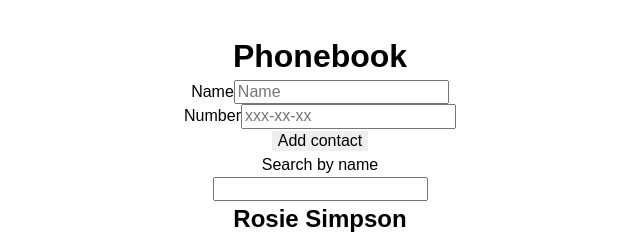
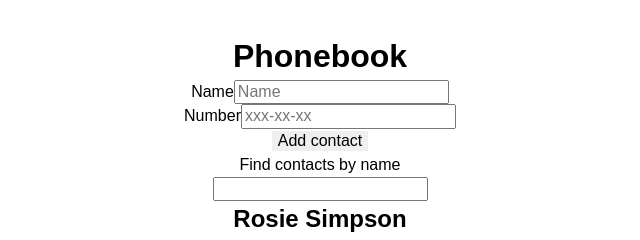
Before and after one commit to marina-sevostian/goit-react-hw-03, a React (Vite) app: page / in a window 1280 px wide. Shown: the top 240 px of the page, without its empty margins (320-960 px from the left). Built offline with nearby package versions, Linux system fonts and the light colour scheme.

Commit message:
update validation add react icons library

```diff
--- a/package.json
+++ b/package.json
@@ -14,6 +14,7 @@
     "modern-normalize": "^3.0.1",
     "react": "^18.3.1",
     "react-dom": "^18.3.1",
+    "react-icons": "^5.4.0",
     "yup": "^1.6.1"
   },
   "devDependencies": {
--- a/src/components/ContactForm/ContactForm.jsx
+++ b/src/components/ContactForm/ContactForm.jsx
@@ -14,11 +14,11 @@ const ContactForm = ({ onAdd }) => {
 
   const contactFormSchema = Yup.object().shape({
     name: Yup.string()
-      .min(2, 'Too Short!')
+      .min(3, 'Too Short!')
       .max(50, 'Too Long!')
       .required('Required'),
     number: Yup.string()
-      .min(2, 'Too Short!')
+      .min(3, 'Too Short!')
       .max(50, 'Too Long!')
       .required('Required'),
   });
--- a/src/components/SearchBox/SearchBox.jsx
+++ b/src/components/SearchBox/SearchBox.jsx
@@ -3,7 +3,7 @@ import s from './SearchBox.module.css';
 const SearchBox = ({ value, onFilter }) => {
   return (
     <div className={s.container}>
-      <p className={s.text}>Search by name</p>
+      <p className={s.text}>Find contacts by name</p>
       <input
         className={s.input}
         type="text"
```
Also changed, not shown: 1 other file (tests, documents, lock files or other folders).
